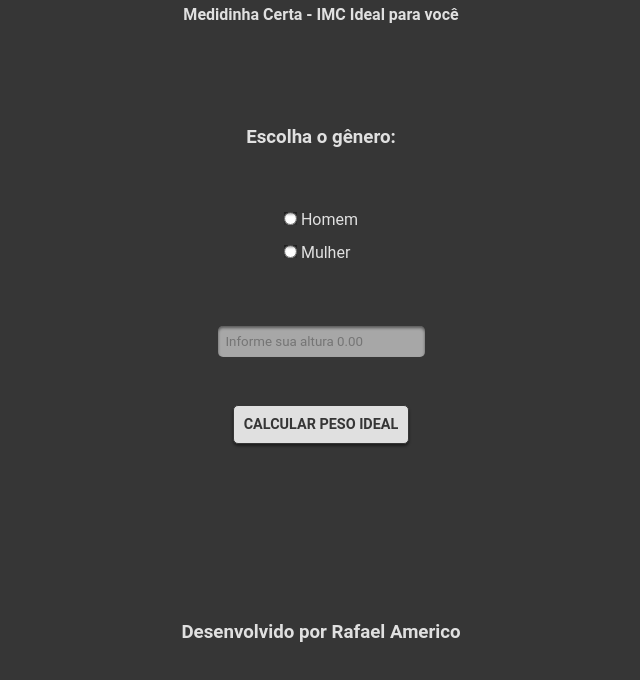
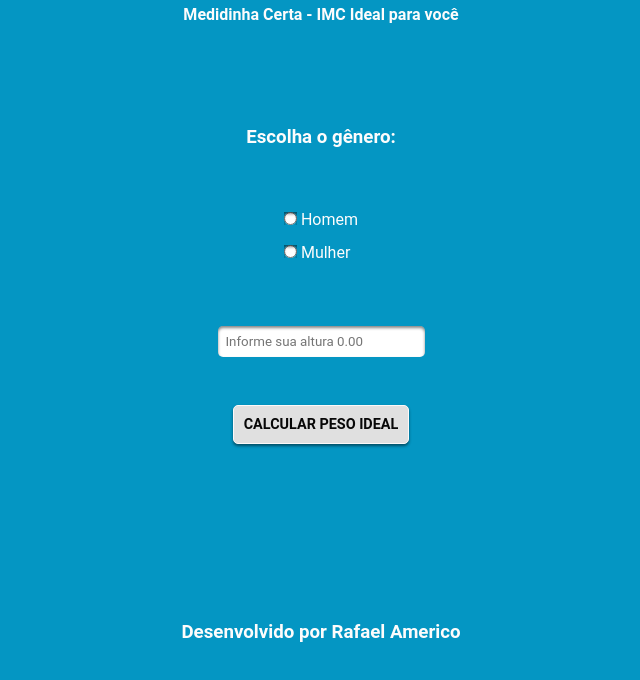
Before and after one commit to rafasaints91/medidinhacerta, a plain HTML site: page index.html in a window 1280 px wide. Shown: the whole page, without its empty margins (319-959 px from the left). Drawn offline with nearby package versions, Linux system fonts and the light colour scheme; files that its build step writes are made by us from their sources.

Commit message:
Update index.html

```diff
--- a/index.html
+++ b/index.html
@@ -5,7 +5,8 @@
 
 
     <title>Medidinha Certa - IMC Ideal</title>
-    <link rel="stylesheet" href="./css/style.css">
+    <link rel="stylesheet" href="https://rafasaints91.github.io/medidinhacerta/style.css" />
+    <script src="https://rafasaints91.github.io/medidinhacerta/peso.js"></script>
 </head>
 <body>
     <header>
```
